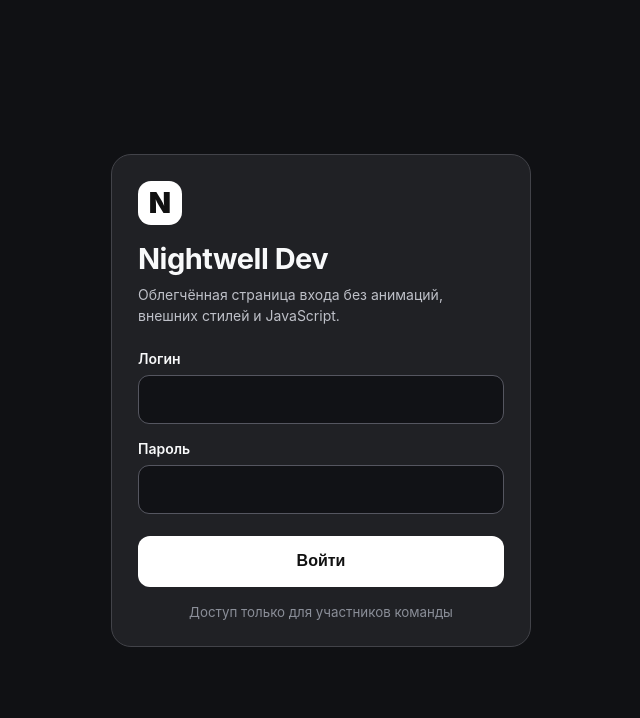
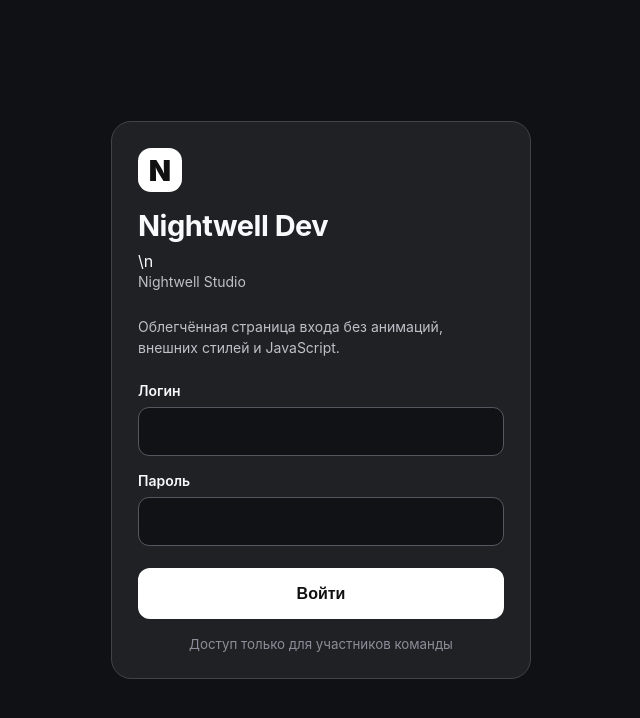
Before and after one commit to opoaal080-eng/Game-Dev, a Django app: page /login-lite/ in a window 1280 px wide. Shown: the top 718 px of the page, without its empty margins (319-959 px from the left). Run offline with Django 5.2, Linux system fonts and the light colour scheme; parts of the project's set-up code (start-up, migrations or seed data) failed here and were passed over.

Commit message:
Show Nightwell Studio developer branding in native clients and login

```diff
--- a/templates/registration/login_lite.html
+++ b/templates/registration/login_lite.html
@@ -24,7 +24,7 @@ small{display:block;text-align:center;margin-top:17px;color:#8a8e98}
 <body>
 <main>
 <div class="logo" aria-hidden="true">N</div>
-<h1>Nightwell Dev</h1>
+<h1>Nightwell Dev</h1>\n<p>Nightwell Studio</p>
 <p>Облегчённая страница входа без анимаций, внешних стилей и JavaScript.</p>
 {% if form.errors %}<div class="error" role="alert">Неверный логин или пароль.</div>{% endif %}
 {% if next and user.is_authenticated %}<div class="error">Нет доступа к выбранной странице.</div>{% endif %}
```
